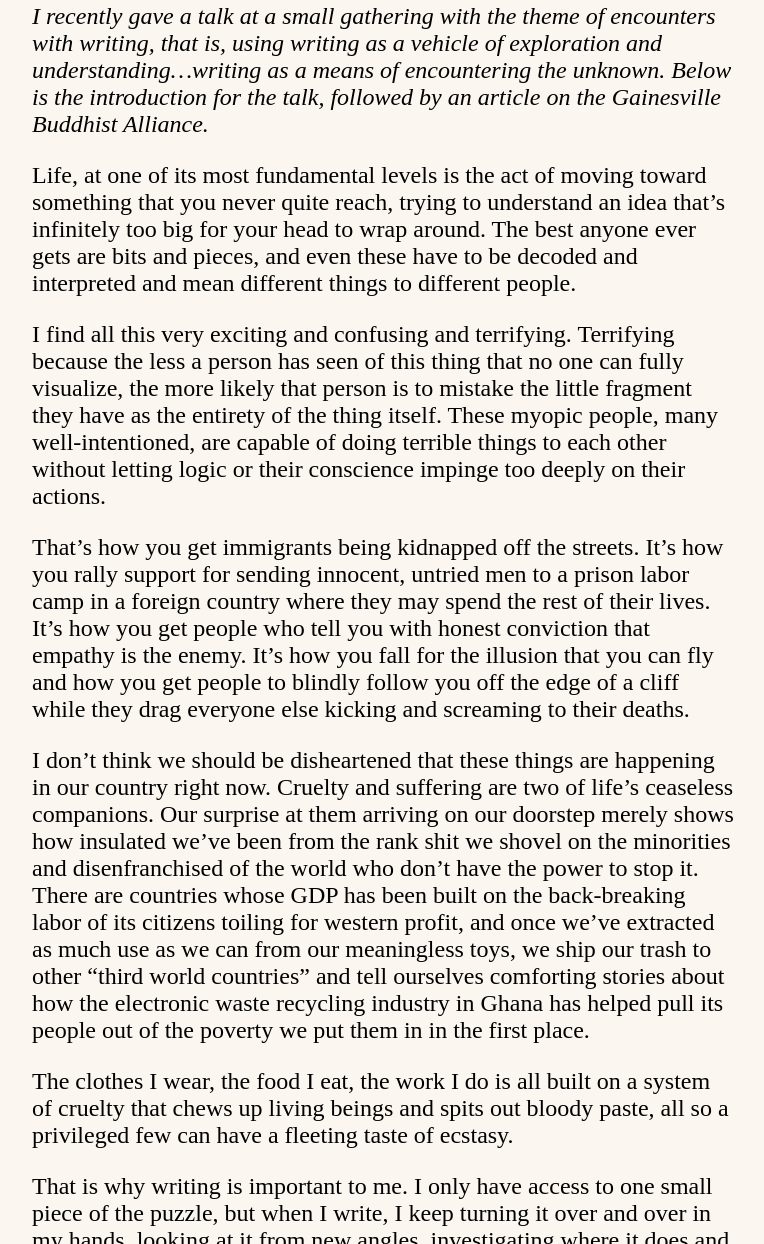
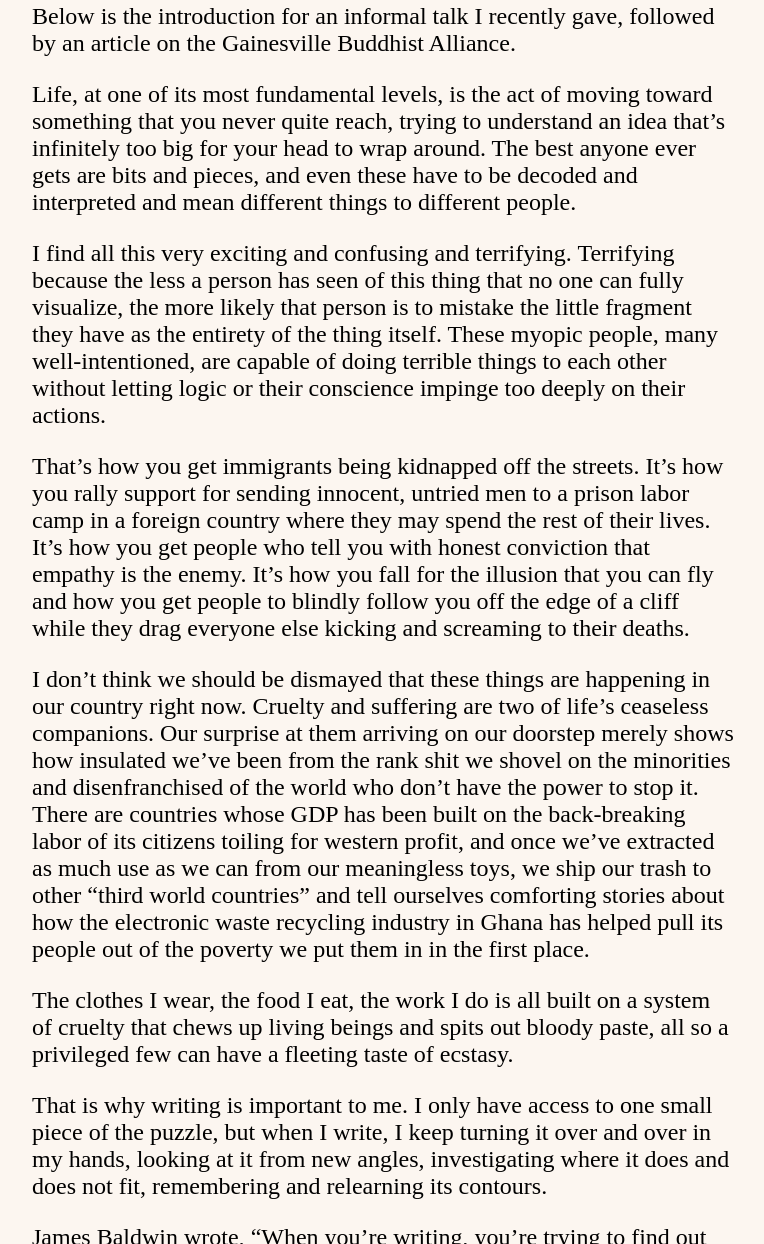
Before and after one commit to JeraldPinson/prairiepickings, a plain HTML site: page 2_GBA.html in a window 1280 px wide. Shown: the part 947-2191 px from the top of the page, without its empty margins (256-1020 px from the left). Drawn offline with Linux system fonts and the light colour scheme; a web font is replaced by a local one.

Commit message:
Update 2_GBA.html

```diff
--- a/2_GBA.html
+++ b/2_GBA.html
@@ -55,13 +55,12 @@
         <div class="article-body">
 
         <div class="section_three">
-            <i>I recently gave a talk at a small gathering with the theme of encounters with writing, that is, using writing as a vehicle of exploration and understanding…writing as a means of encountering the unknown. Below is the introduction for the talk, followed by an article on the Gainesville Buddhist Alliance.</i>
+            Below is the introduction for an informal talk I recently gave, followed by an article on the Gainesville Buddhist Alliance.
             <p><p>
 
+                Life, at one of its most fundamental levels, is the act of moving toward something that you never quite reach, trying to understand an idea that’s infinitely too big for your head to wrap around. The best anyone ever gets are bits and pieces, and even these have to be decoded and interpreted and mean different things to different people.
+                <p><p>
 
-
-                Life, at one of its most fundamental levels is the act of moving toward something that you never quite reach, trying to understand an idea that’s infinitely too big for your head to wrap around. The best anyone ever gets are bits and pieces, and even these have to be decoded and interpreted and mean different things to different people.
-                <p><p>
 
                 I find all this very exciting and confusing and terrifying. Terrifying because the less a person has seen of this thing that no one can fully visualize, the more likely that person is to mistake the little fragment they have as the entirety of the thing itself. These myopic people, many well-intentioned, are capable of doing terrible things to each other without letting logic or their conscience impinge too deeply on their actions.
                 <p><p>
@@ -69,8 +68,9 @@
                 That’s how you get immigrants being kidnapped off the streets. It’s how you rally support for sending innocent, untried men to a prison labor camp in a foreign country where they may spend the rest of their lives. It’s how you get people who tell you with honest conviction that empathy is the enemy. It’s how you fall for the illusion that you can fly and how you get people to blindly follow you off the edge of a cliff while they drag everyone else kicking and screaming to their deaths.
                 <p><p>
 
-                I don’t think we should be disheartened that these things are happening in our country right now. Cruelty and suffering are two of life’s ceaseless companions. Our surprise at them arriving on our doorstep merely shows how insulated we’ve been from the rank shit we shovel on the minorities and disenfranchised of the world who don’t have the power to stop it. There are countries whose GDP has been built on the back-breaking labor of its citizens toiling for western profit, and once we’ve extracted as much use as we can from our meaningless toys, we ship our trash to other “third world countries” and tell ourselves comforting stories about how the electronic waste recycling industry in Ghana has helped pull its people out of the poverty we put them in in the first place.
+                I don’t think we should be dismayed that these things are happening in our country right now. Cruelty and suffering are two of life’s ceaseless companions. Our surprise at them arriving on our doorstep merely shows how insulated we’ve been from the rank shit we shovel on the minorities and disenfranchised of the world who don’t have the power to stop it. There are countries whose GDP has been built on the back-breaking labor of its citizens toiling for western profit, and once we’ve extracted as much use as we can from our meaningless toys, we ship our trash to other “third world countries” and tell ourselves comforting stories about how the electronic waste recycling industry in Ghana has helped pull its people out of the poverty we put them in in the first place.
                 <p><p>
+
 
                 The clothes I wear, the food I eat, the work I do is all built on a system of cruelty that chews up living beings and spits out bloody paste, all so a privileged few can have a fleeting taste of ecstasy.
                 <p><p>
```
